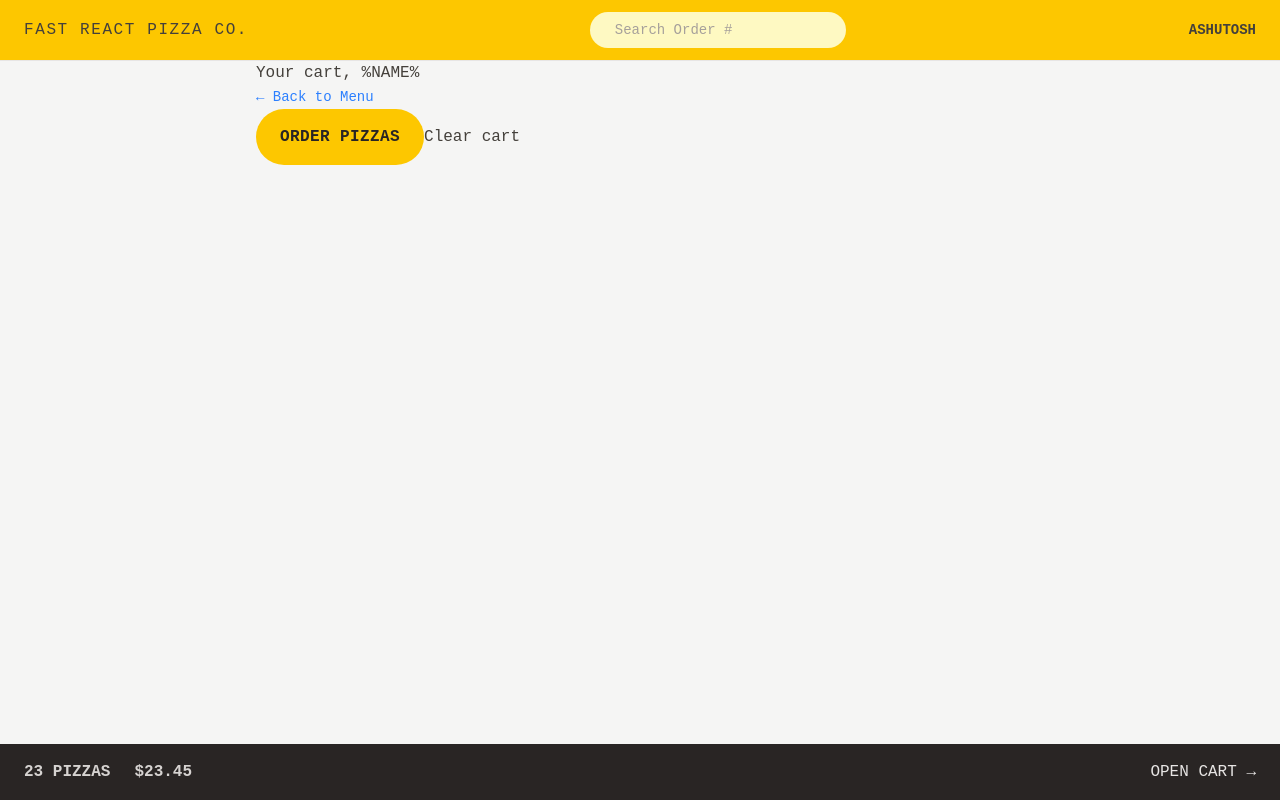
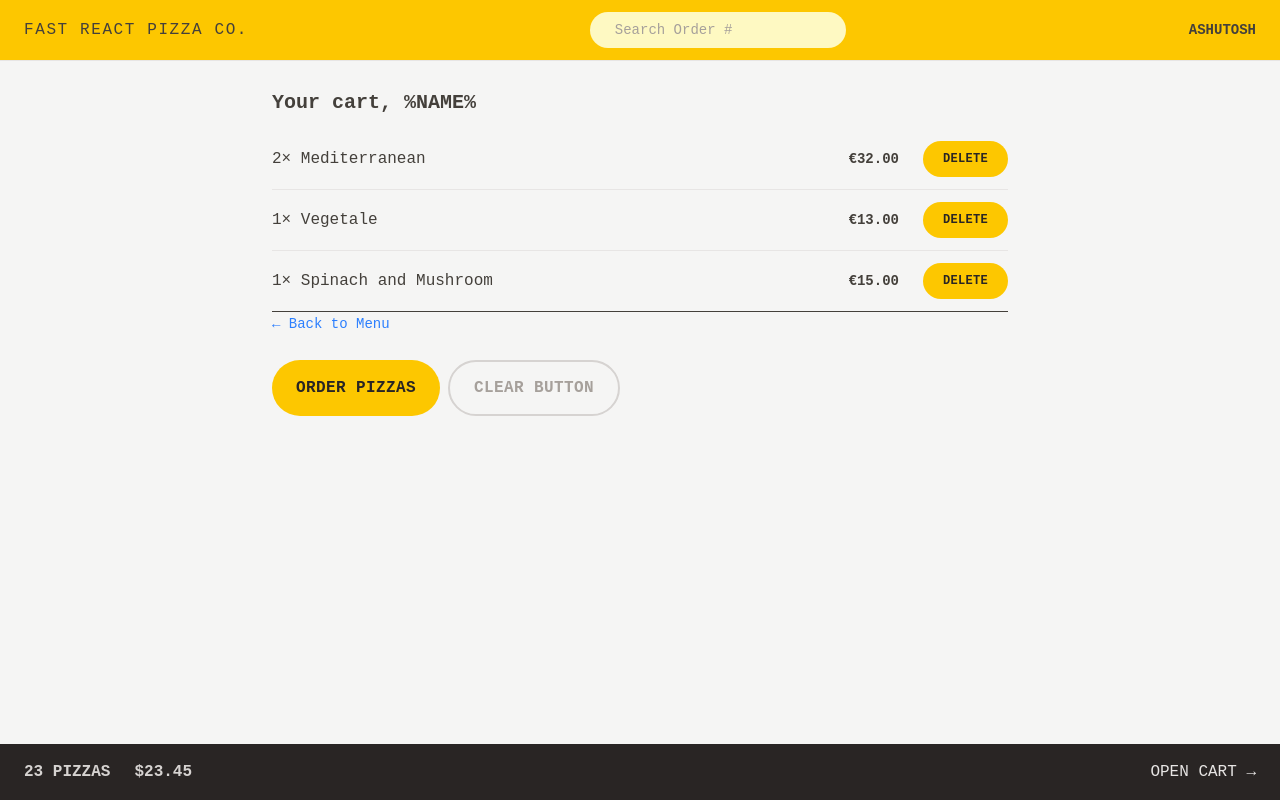
Before and after one commit to ashutosh-mishra-dev/fast-react-pizza-using-react-router-and-data-loading-and-use-tailwindcss-and-adding-redux-advance, a React (Vite) app: page /cart in a window 1280 px wide. Built offline with nearby package versions, Linux system fonts and the light colour scheme.

Commit message:
update in section 23 : Tailwind css : styling the cart

```diff
--- a/src/features/cart/Cart.jsx
+++ b/src/features/cart/Cart.jsx
@@ -1,6 +1,7 @@
 import { Link } from "react-router";
 import LinkButton from "../../ui/LinkButton";
 import Button from "../../ui/Button";
+import CartItem from "./CartItem";
 
 const fakeCart = [
   {
@@ -31,14 +32,21 @@
   console.log(cart);
 
   return (
-    <div>
-      <h2>Your cart, %NAME%</h2>
+    <div className="py-3x px-4">
+      <h2 className="mt-7 text-xl font-semibold">Your cart, %NAME%</h2>
+
+      <ul className="mt-3 divide-y divide-stone-200 border-b">
+        {cart.map((item) => (
+          <CartItem item={item} key={item.pizzaId} />
+        ))}
+      </ul>
+
       <LinkButton to="/menu"> &larr; Back to Menu</LinkButton>
-      <div>
+      <div className="mt-6 space-x-2">
         <Button type="primary" to="/order/new">
           Order pizzas
         </Button>
-        <button>Clear cart</button>
+        <Button type="secondary">clear button</Button>
       </div>
     </div>
   );
--- a/src/features/cart/CartItem.jsx
+++ b/src/features/cart/CartItem.jsx
@@ -1,15 +1,17 @@
+import Button from "../../ui/Button";
 import { formatCurrency } from "../../utils/helpers";
 
 function CartItem({ item }) {
   const { pizzaId, name, quantity, totalPrice } = item;
 
   return (
-    <li>
-      <p>
+    <li className="py-3 sm:flex sm:items-center sm:justify-between">
+      <p className="mb-1 sm:mb-0">
         {quantity}&times; {name}
       </p>
-      <div>
-        <p>{formatCurrency(totalPrice)}</p>
+      <div className="flex items-center justify-between sm:gap-6">
+        <p className="text-sm font-bold">{formatCurrency(totalPrice)}</p>
+        <Button type="small">Delete</Button>
       </div>
     </li>
   );
--- a/src/ui/Button.jsx
+++ b/src/ui/Button.jsx
@@ -7,7 +7,10 @@
   const styles = {
     primary: base + "py-3 px-4 md:px-6 md:py-4",
     small: base + "py-2 px-4 md:px-5 md:py-2.5 text-xs",
+    secondary:
+      "inline-block rounded-full border-2 border-stone-300 cursor-pointer font-semibold tracking-wide uppercase text-stone-400  transition-colors duration-300 hover:bg-stone-300  hover:text-stone-800 focus:bg-stone-300 focus:text-stone-800 focus:outline-none focus:ring focus:ring-stone-200 focus:ring-offset-2 disabled:cursor-not-allowed px-4 py-2.5 md:px-6 md:py-3.5",
   };
+
   if (to)
     return (
       <Link to={to} className={styles[type]}>
```
